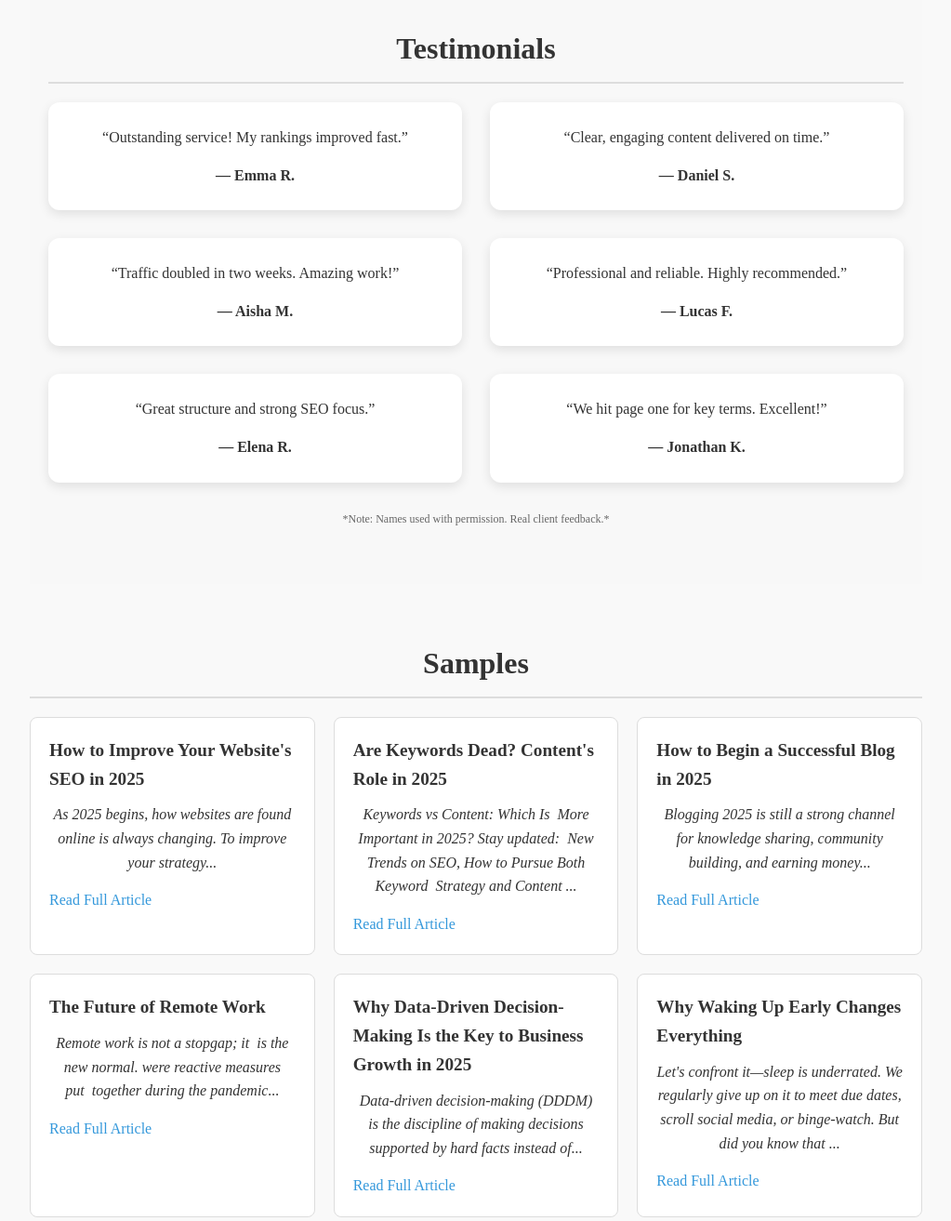
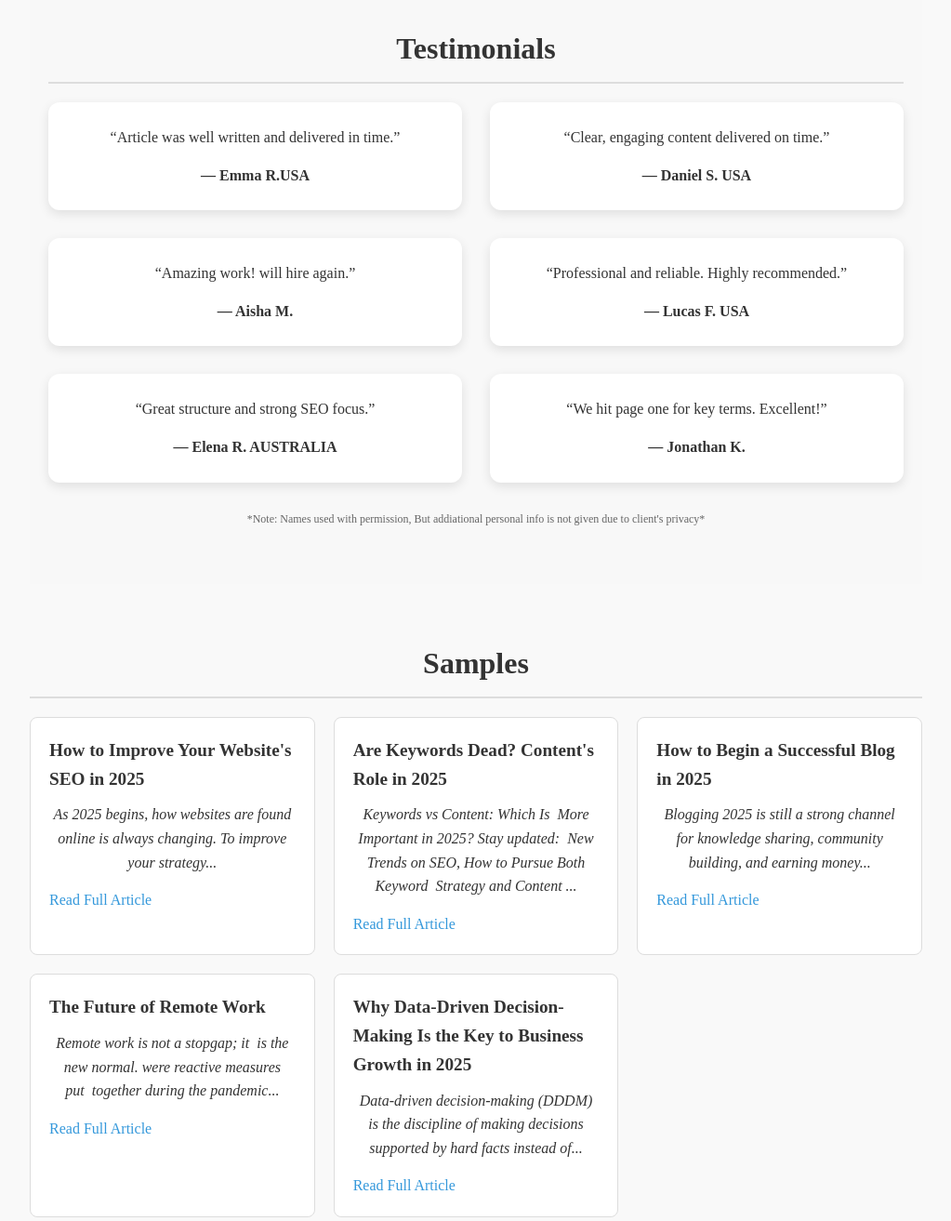
Before and after one commit to HM-Abdullah-Ejaz/Abdullahejaz, a plain HTML site: page index.html in a window 1280 px wide. Shown: the part 1340-2653 px from the top of the page at 93% size, without its empty margins (128-1151 px from the left). Drawn offline with Linux system fonts and the light colour scheme.

Commit message:
Update index.html

```diff
--- a/index.html
+++ b/index.html
@@ -92,14 +92,14 @@
     <section id="testimonials">
       <h2>Testimonials</h2>
       <div class="cards">
-        <div class="card"><p>“Outstanding service! My rankings improved fast.”</p><p class="author">— Emma R.</p></div>
-        <div class="card"><p>“Clear, engaging content delivered on time.”</p><p class="author">— Daniel S.</p></div>
-        <div class="card"><p>“Traffic doubled in two weeks. Amazing work!”</p><p class="author">— Aisha M.</p></div>
-        <div class="card"><p>“Professional and reliable. Highly recommended.”</p><p class="author">— Lucas F.</p></div>
-        <div class="card"><p>“Great structure and strong SEO focus.”</p><p class="author">— Elena R.</p></div>
+        <div class="card"><p>“Article was well written and delivered in time.”</p><p class="author">— Emma R.USA</p></div>
+        <div class="card"><p>“Clear, engaging content delivered on time.”</p><p class="author">— Daniel S. USA</p></div>
+        <div class="card"><p>“Amazing work! will hire again.”</p><p class="author">— Aisha M.</p></div>
+        <div class="card"><p>“Professional and reliable. Highly recommended.”</p><p class="author">— Lucas F. USA</p></div>
+        <div class="card"><p>“Great structure and strong SEO focus.”</p><p class="author">— Elena R. AUSTRALIA</p></div>
         <div class="card"><p>“We hit page one for key terms. Excellent!”</p><p class="author">— Jonathan K.</p></div>
       </div>
-      <p class="footnote">*Note: Names used with permission. Real client feedback.*</p>
+      <p class="footnote">*Note: Names used with permission, But addiational personal info is not given due to client's privacy*</p>
     </section>
 
 
@@ -133,13 +133,7 @@
           <h3>Why Data-Driven Decision-Making Is the Key to Business Growth in 2025</h3>
           <p class="excerpt">Data-driven decision-making (DDDM) is the discipline of making decisions supported by hard facts instead of... </p>
           <a href="https://docs.google.com/document/d/121mgHhH04u0STDcAgBBE_zPxCLrym59QI2GB6VG-1cQ/edit?usp=sharing" target="_blank">Read Full Article</a>
-         </div>
 
-        <div class="sample">
-          <h3>Why Waking Up Early Changes Everything</h3>
-          <p class="excerpt">Let's confront it—sleep is underrated. We regularly give up on it to meet due dates, scroll social media, or binge-watch. But did you know that ...</p>
-          <a href="https://docs.google.com/document/d/1qm3yYWpGsLJZW5GQ_wMTn4Ni7ILRWEOY4KnEnm58U_8/edit?usp=sharing" target="_blank">Read Full Article</a>
-        </div>
       </div>
     </section>
 
```
